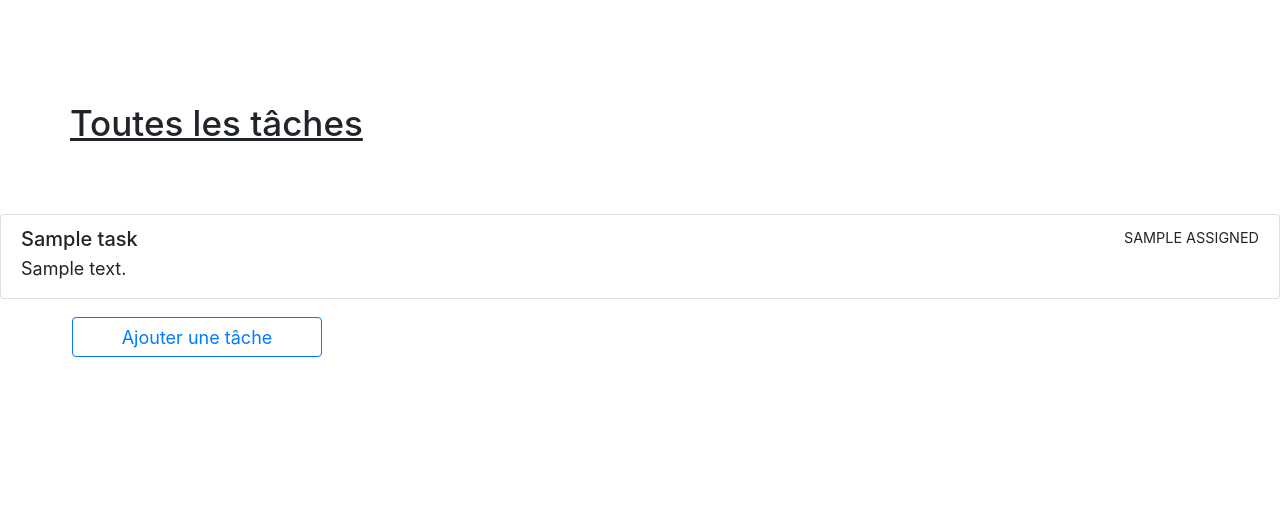
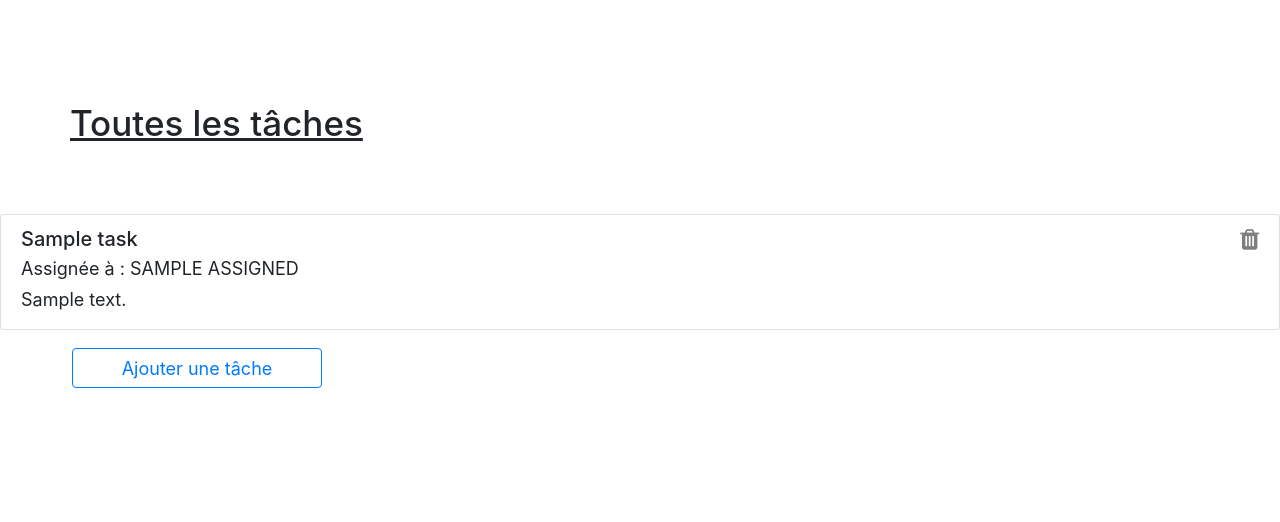
Before and after one commit to NicolasDhondt/DevelopersTasks, a Django app: template task/templates/task/index.html in a window 1280 px wide. Shown: the part 80-602 px from the top of the page. Run offline with Django 3.2, Linux system fonts and the light colour scheme; tables that the repository leaves empty hold one stand-in row (values such as "Sample post"); the template is opened without the code that fills it: values that come from a table or form of the project are taken from there, most other values are stand-ins (such as "Sample title", 1, 10 or a date in 2020); some libraries are stand-ins or nearby versions.

Commit message:
Delete task function added

```diff
--- a/task/templates/task/index.html
+++ b/task/templates/task/index.html
@@ -8,8 +8,20 @@
   >
     <div class="d-flex w-100 justify-content-between">
       <h5 class="mb-1">{{ task.title }}</h5>
-      <small>{{ task.assigned|upper }}</small>
+      <form action="{% url 'task:delete' task.id %}" method="post">
+        {% csrf_token %}
+        <div>
+          <button
+            onclick="return confirm('Are you sure you want to delete the task {{task.title}} assigned to {{ task.assigned|upper }}?');"
+            class="close"
+            type="submit"
+          >
+            <i class="fa fa-trash"></i>
+          </button>
+        </div>
+      </form>
     </div>
+    <p class="mb-1">Assignée à : {{ task.assigned|upper }}</p>
     <p class="mb-1">{{ task.description }}</p>
   </a>
   {% endfor %}
--- a/task/urls.py
+++ b/task/urls.py
@@ -7,4 +7,5 @@ app_name = 'task'
 urlpatterns = [
     path('', IndexView.as_view(), name='index'),
     path('create', views.create, name='create'),
+    path('delete/<int:taskId>', views.delete, name='delete'),
 ]
--- a/task/views.py
+++ b/task/views.py
@@ -25,3 +25,9 @@ def create(request):
             assigned=form.cleaned_data['assigned'],
         )
     return HttpResponseRedirect(reverse('task:index'))
+
+
+def delete(request, taskId):
+    task = Task.objects.get(id=taskId)
+    task.delete()
+    return HttpResponseRedirect(reverse('task:index'))
```
